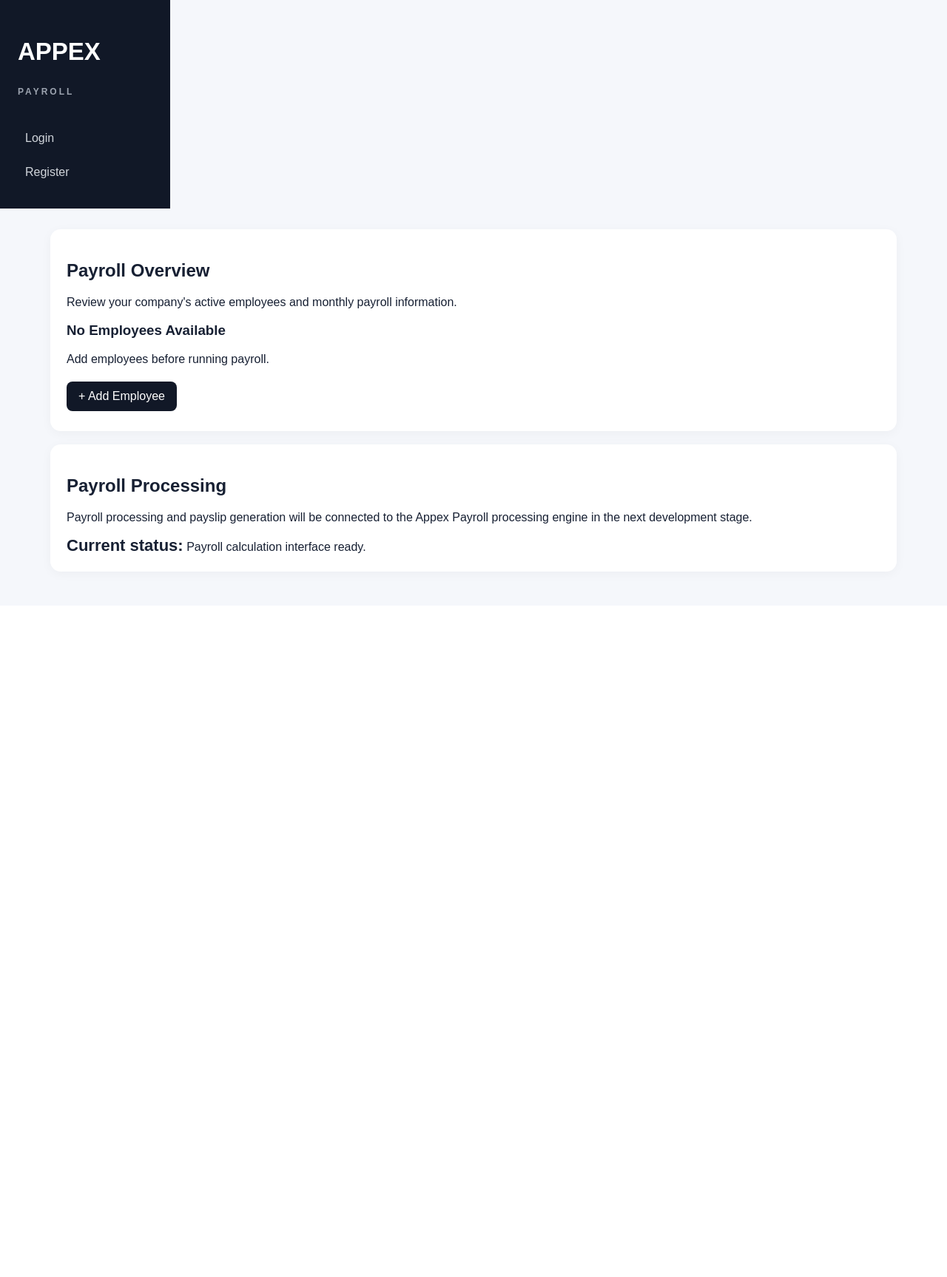
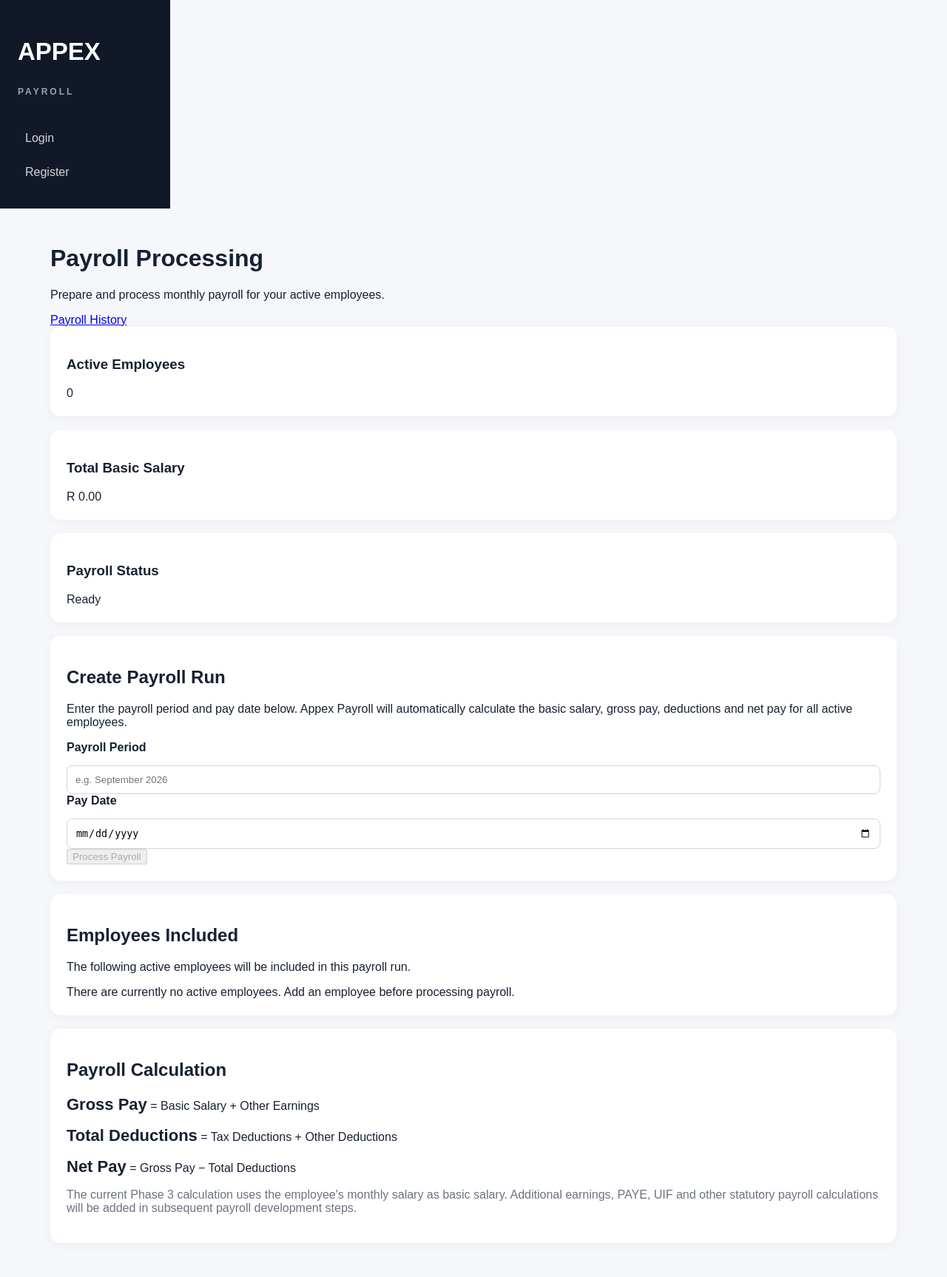
Before and after one commit to Dibola880/Appex---payroll-, a Flask app: template app/templates/payroll.html in a window 1280 px wide. Shown: the whole page at 74% size. Before the commit the page ends 780 px from the top, so only its background shows below. Run offline with Flask 3, Linux system fonts and the light colour scheme; the template is opened without the code that fills it, so the values that code supplies are empty.

Commit message:
Update payroll.html

```diff
--- a/app/templates/payroll.html
+++ b/app/templates/payroll.html
@@ -1,52 +1,172 @@
 {% extends "base.html" %}
 
-{% block title %}Payroll - Appex Payroll{% endblock %}
-
-{% block heading %}Payroll{% endblock %}
+{% block title %}Payroll | Appex Payroll{% endblock %}
 
 {% block content %}
 
+<div class="page-header">
+    <div>
+        <h1>Payroll Processing</h1>
+        <p>
+            Prepare and process monthly payroll for your active employees.
+        </p>
+    </div>
+
+    <a class="btn" href="{{ url_for('main.payroll_history') }}">
+        Payroll History
+    </a>
+</div>
+
+
+<!-- Payroll Summary -->
+
+<div class="dashboard-grid">
+
+    <div class="card">
+        <h3>Active Employees</h3>
+
+        <div class="stat-number">
+            {{ employees|length }}
+        </div>
+    </div>
+
+
+    <div class="card">
+        <h3>Total Basic Salary</h3>
+
+        <div class="stat-number">
+            R {{ "%.2f"|format(total_salary or 0) }}
+        </div>
+    </div>
+
+
+    <div class="card">
+        <h3>Payroll Status</h3>
+
+        <div class="stat-number">
+            Ready
+        </div>
+    </div>
+
+</div>
+
+
+<!-- Create Payroll -->
+
 <div class="card">
 
-    <h2>Payroll Overview</h2>
+    <h2>Create Payroll Run</h2>
 
     <p>
-        Review your company's active employees and monthly payroll
-        information.
+        Enter the payroll period and pay date below.
+        Appex Payroll will automatically calculate the basic salary,
+        gross pay, deductions and net pay for all active employees.
     </p>
 
-    {% if employees %}
 
-    <div class="summary-box">
+    <form method="POST"
+          action="{{ url_for('main.create_payroll') }}">
+
+        <div class="form-grid">
+
+            <div class="form-group">
+
+                <label for="pay_period">
+                    Payroll Period
+                </label>
+
+                <input
+                    type="text"
+                    id="pay_period"
+                    name="pay_period"
+                    placeholder="e.g. September 2026"
+                    required
+                >
+
+            </div>
+
+
+            <div class="form-group">
+
+                <label for="pay_date">
+                    Pay Date
+                </label>
+
+                <input
+                    type="date"
+                    id="pay_date"
+                    name="pay_date"
+                    required
+                >
+
+            </div>
+
+        </div>
+
+
+        <div class="form-actions">
+
+            <button
+                type="submit"
+                class="btn"
+                {% if not employees %}disabled{% endif %}
+            >
+                Process Payroll
+            </button>
+
+        </div>
+
+    </form>
+
+</div>
+
+
+<!-- Employee Payroll Preview -->
+
+<div class="card">
+
+    <div class="page-header">
 
         <div>
-            <strong>Total Employees</strong>
-            <span>{{ employees|length }}</span>
-        </div>
+            <h2>Employees Included</h2>
 
-        <div>
-            <strong>Total Gross Payroll</strong>
-            <span>
-                R {{ "%.2f"|format(total_salary or 0) }}
-            </span>
+            <p>
+                The following active employees will be included
+                in this payroll run.
+            </p>
         </div>
 
     </div>
 
 
-    <div class="table-container">
+    {% if employees %}
+
+    <div class="table-wrap">
 
         <table>
 
             <thead>
+
                 <tr>
+
                     <th>Employee No.</th>
+
                     <th>Employee</th>
+
                     <th>Job Title</th>
-                    <th>Monthly Salary</th>
-                    <th>Status</th>
+
+                    <th>Basic Salary</th>
+
+                    <th>Gross Pay</th>
+
+                    <th>Deductions</th>
+
+                    <th>Estimated Net Pay</th>
+
                 </tr>
+
             </thead>
+
 
             <tbody>
 
@@ -58,37 +178,37 @@
                         {{ employee.employee_number }}
                     </td>
 
+
                     <td>
-                        <strong>
-                            {{ employee.first_name }}
-                            {{ employee.last_name }}
-                        </strong>
+                        {{ employee.first_name }}
+                        {{ employee.last_name }}
                     </td>
+
 
                     <td>
                         {{ employee.job_title or "-" }}
                     </td>
 
+
                     <td>
                         R {{ "%.2f"|format(employee.monthly_salary or 0) }}
                     </td>
 
+
                     <td>
+                        R {{ "%.2f"|format(employee.monthly_salary or 0) }}
+                    </td>
 
-                        {% if employee.status == "Active" %}
 
-                            <span class="status-active">
-                                Active
-                            </span>
+                    <td>
+                        R 0.00
+                    </td>
 
-                        {% else %}
 
-                            <span class="status-inactive">
-                                {{ employee.status }}
-                            </span>
-
-                        {% endif %}
-
+                    <td>
+                        <strong>
+                            R {{ "%.2f"|format(employee.monthly_salary or 0) }}
+                        </strong>
                     </td>
 
                 </tr>
@@ -103,42 +223,50 @@
 
     {% else %}
 
-    <div class="empty-state">
-
-        <h3>No Employees Available</h3>
-
-        <p>
-            Add employees before running payroll.
-        </p>
-
-        <a
-            href="{{ url_for('main.new_employee') }}"
-            class="button"
-        >
-            + Add Employee
-        </a>
-
-    </div>
+        <div class="flash warning">
+            There are currently no active employees.
+            Add an employee before processing payroll.
+        </div>
 
     {% endif %}
 
 </div>
 
 
+<!-- Payroll Calculation Information -->
+
 <div class="card">
 
-    <h2>Payroll Processing</h2>
+    <h2>Payroll Calculation</h2>
 
-    <p>
-        Payroll processing and payslip generation will be connected
-        to the Appex Payroll processing engine in the next development
-        stage.
+    <div class="info-box">
+
+        <p>
+            <strong>Gross Pay</strong>
+            =
+            Basic Salary + Other Earnings
+        </p>
+
+        <p>
+            <strong>Total Deductions</strong>
+            =
+            Tax Deductions + Other Deductions
+        </p>
+
+        <p>
+            <strong>Net Pay</strong>
+            =
+            Gross Pay − Total Deductions
+        </p>
+
+    </div>
+
+    <p class="muted">
+        The current Phase 3 calculation uses the employee's
+        monthly salary as basic salary. Additional earnings,
+        PAYE, UIF and other statutory payroll calculations
+        will be added in subsequent payroll development steps.
     </p>
-
-    <div class="notice">
-        <strong>Current status:</strong>
-        Payroll calculation interface ready.
-    </div>
 
 </div>
 
```
